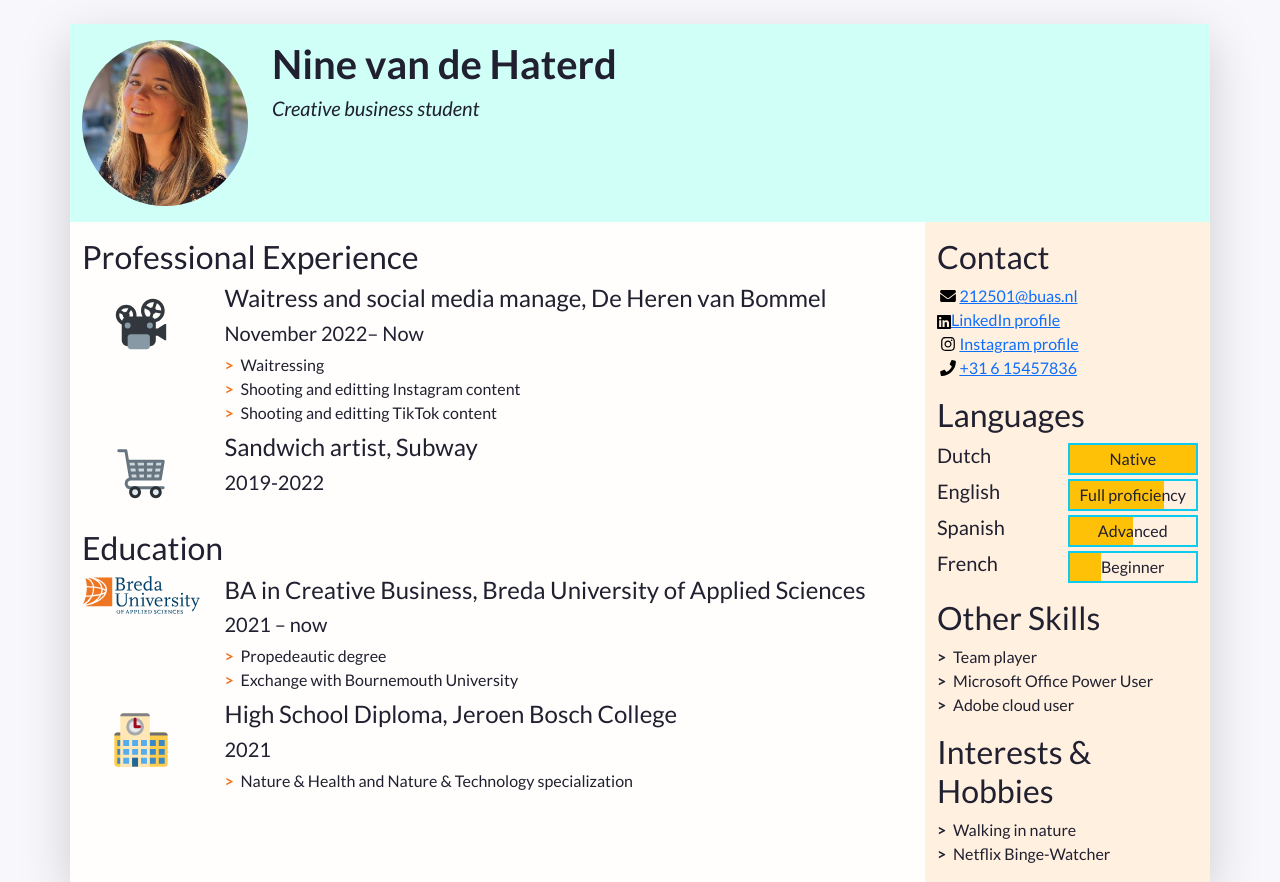
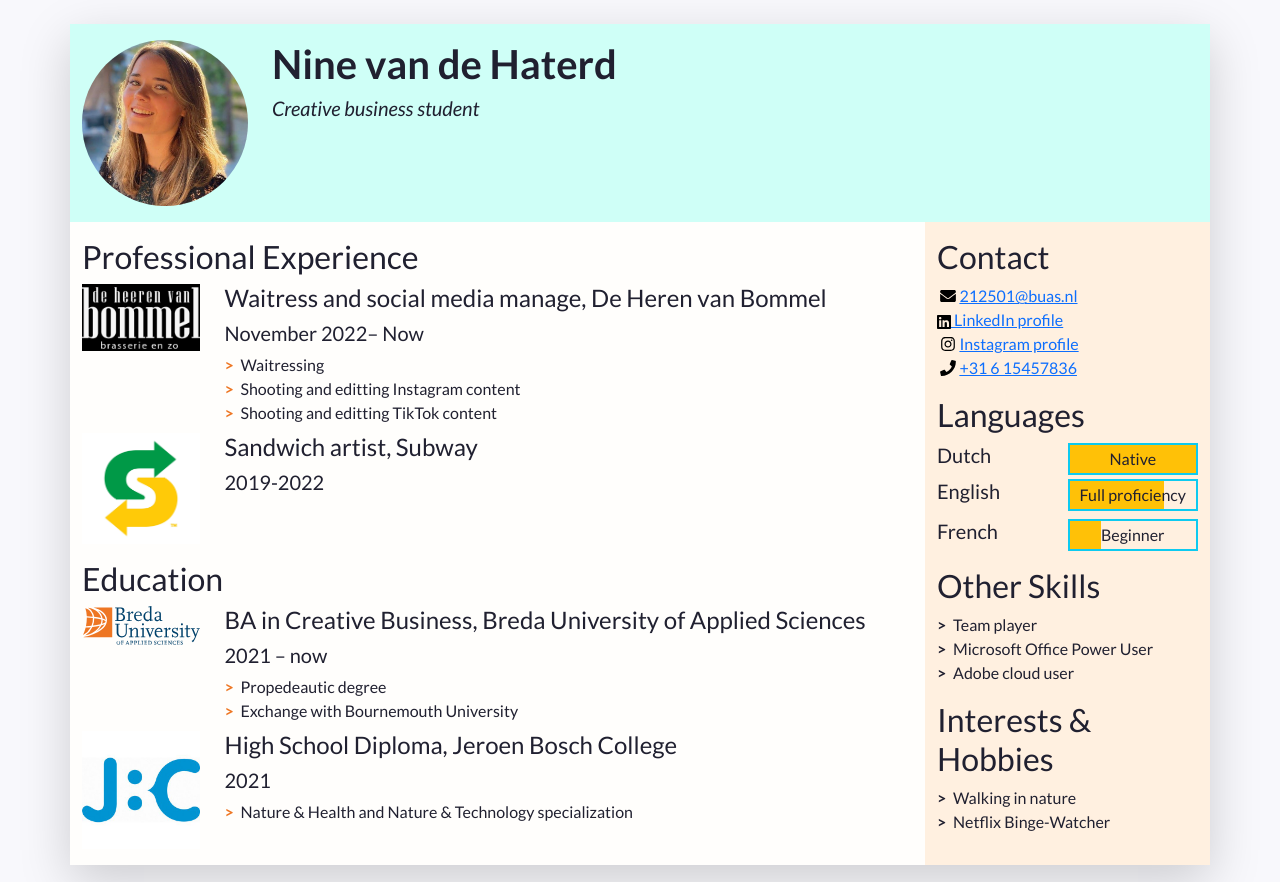
Before and after one commit to NinevdHaterd/PRJ4_website, a plain HTML site: page index.html in a window 1280 px wide. Shown: the top 882 px of the page. Drawn offline with nearby package versions, Linux system fonts and the light colour scheme.

Commit message:
more info

```diff
--- a/index.html
+++ b/index.html
@@ -86,7 +86,7 @@
               <li class="biography-item row mb-2">
                 <!-- We're using a grid inside a grid so we can align logos and text -->
                 <div class="logo-container col-3 col-sm-2 col-md-3 col-lg-2">
-                  <img class="biography-logo mw-100 d-block mx-auto" src="images/employers/projector.svg" alt="Company logo" width="80">
+                  <img class="biography-logo mw-100 d-block mx-auto" src="images/employers/download.png" alt="Company logo" width="300">
                 </div>
                 <div class="biography-contents col-9 col-sm-10 col-md-9 col-lg-10">
                   <h4>Waitress and social media manage, De Heren van Bommel&nbsp; &nbsp;</h4>
@@ -104,7 +104,7 @@
               <li class="biography-item row mb-2">
                 <div class="logo-container col-3 col-sm-2 col-md-3 col-lg-2">
                 <!-- We're using a grid inside a grid so we can align logos and text -->
-                  <img class="biography-logo mw-100 d-block mx-auto" src="images/employers/trolley.svg" alt="Company logo" width="80">
+                  <img class="biography-logo mw-100 d-block mx-auto" src="images/employers/subway-monogram-01.jpg" alt="Company logo" width="1000">
                 </div>
                 <div class="biography-contents col-9 col-sm-10 col-md-9 col-lg-10">
                   <h4>Sandwich artist, Subway&nbsp;</h4>
@@ -142,7 +142,7 @@
               <!-- 2nd item in education -->
               <li class="biography-item row mb-2">
                 <div class="logo-container col-3 col-sm-2 col-md-3 col-lg-2">
-                  <img class="biography-logo mw-100 d-block mx-auto" src="images/schools/school.svg" alt="School logo" width="80">
+                  <img class="biography-logo mw-100 d-block mx-auto" src="images/schools/JBC_20beeldmerkvierkant_400x400.jpg" alt="School logo" width="400">
                 </div>
                 <div class="biography-contents col-9 col-sm-10 col-md-9 col-lg-10">
                   <h4>High School Diploma, Jeroen Bosch College&nbsp;</h4>
@@ -178,15 +178,14 @@
             <ul class="contact-list list-unstyled">
               <li class="contact-item">
                 <a class="d-flex align-items-center" href="mailto:email@buas.nl" target="_blank">
-                  <img class="contact-icon" src="images/icons/envelope.svg" alt="Email">212501@buas.nl
+                <img class="contact-icon" src="images/icons/envelope.svg" alt="Email">212501@buas.nl
 
                 </a>
               </li>
-              <li class="contact-item">
-                <a class="align-items-center" href="https://www.linkedin.com/in/nine-van-de-haterd-057309221/" target="_blank">
-                  <img class="contact-icon" src="images/icons/linkedin.svg" alt="Facebook">LinkedIn profile
+              <li class="contact-item"> <img class="contact-icon" src="images/icons/linkedin.svg" alt="Facebook"><a class="align-items-center" href="https://www.linkedin.com/in/nine-van-de-haterd-057309221/" target="_blank">
+                LinkedIn profile
 
-                </a>
+              </a>
               </li>
               <li class="contact-item">
                 <a class="d-flex align-items-center" href="https://www.instagram.com/nine_vdh/" target="_blank">
@@ -225,14 +224,7 @@
                   <h6 class="position-absolute w-100 text-center top-0 py-1">Full proficiency</h6>
                 </div>
               </li>
-              <li class="language-item d-flex mb-1">
-                <h5 class="language-name w-50">Spanish</h5>
-                <div class="language-level w-50 border border-info border-2 position-relative">
-                  <!-- The div below is a progress bar. Choose between w-25, w-50, w-75 and w-100 to show your level of fluency -->
-                  <div class="language-progress position-absolute bg-warning h-100 w-50"></div>
-                  <h6 class="position-absolute w-100 text-center top-0 py-1">Advanced</h6>
-                </div>
-              </li>
+              <li class="language-item d-flex mb-1"> </li>
               <li class="language-item d-flex mb-1">
                 <h5 class="language-name w-50">French&nbsp;</h5>
                 <div class="language-level w-50 border border-info border-2 position-relative">
```
Also changed, not shown: images/employers/download.png (added), images/employers/subway-monogram-01.jpg (added), images/schools/JBC_20beeldmerkvierkant_400x400.jpg (added).
